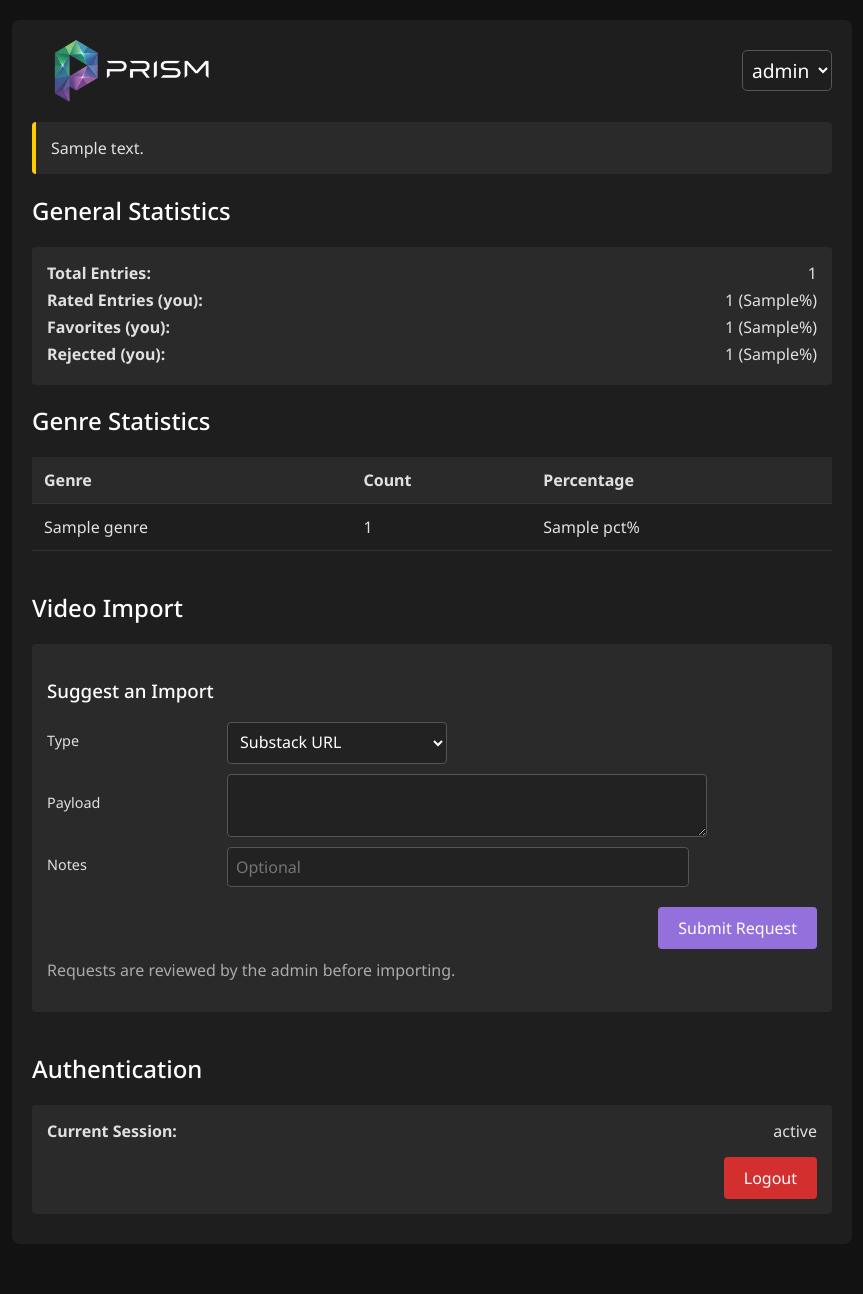
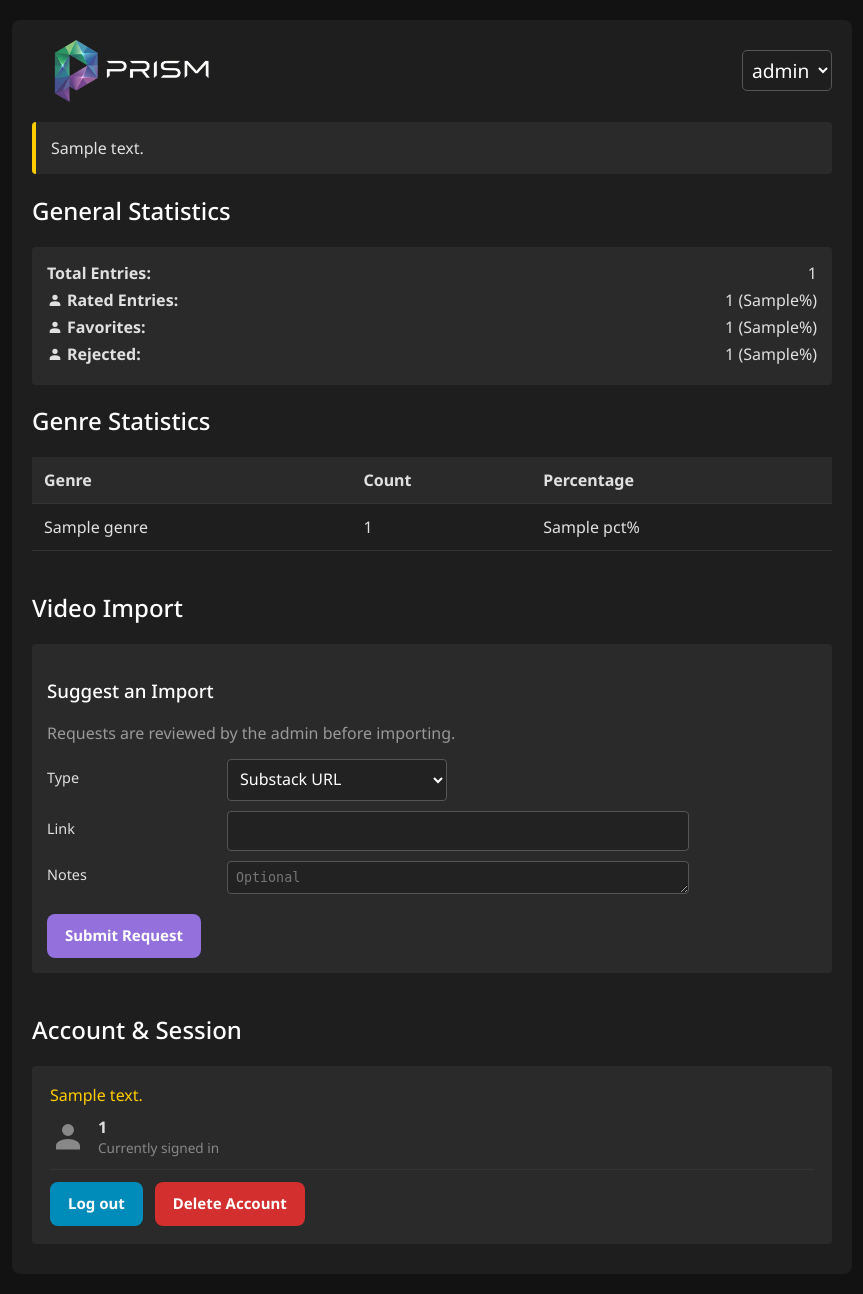
Before and after one commit to airflow2010/GOODMUSIC, a Flask app: template templates/admin.html in a window 1280 px wide. Shown: the whole page, without its empty margins (208-1071 px from the left). Before the commit the page ends 1214 px from the top, so only its background shows below. Run offline with Flask 3, Linux system fonts and the light colour scheme; the template is opened without the code that fills it: most values are stand-ins (such as "Sample title", 1, 10 or a date in 2020); parts of the project's set-up code (start-up, migrations or seed data) failed here and were passed over.

Commit message:
loads of style/UX tweaks

```diff
--- a/templates/admin.html
+++ b/templates/admin.html
@@ -12,6 +12,39 @@
         tr:hover { background-color: #2a2a2a; }
         .stat-card { background-color: #2a2a2a; padding: 15px; border-radius: 4px; margin-bottom: 10px; }
         .stat-row { display: flex; justify-content: space-between; margin-bottom: 5px; }
+        .admin-btn {
+            height: 44px;
+            min-height: 44px;
+            border-radius: 8px;
+            font-size: 15px;
+            font-weight: 600;
+            padding: 0 18px;
+            display: inline-flex;
+            align-items: center;
+            justify-content: center;
+            line-height: 1;
+            box-sizing: border-box;
+        }
+        .admin-btn-row {
+            display: flex;
+            align-items: center;
+            gap: 12px;
+        }
+        .admin-btn-row--end {
+            justify-content: flex-end;
+        }
+
+        .admin-btn-row--spaced {
+            margin-top: 10px;
+        }
+        .account-session-card { padding: 18px; }
+        .account-session-row { display: flex; align-items: center; gap: 12px; }
+        .account-session-icon { width: 36px; height: 36px; color: #888; flex: 0 0 auto; }
+        .account-session-details { display: flex; flex-direction: column; }
+        .account-session-identifier { font-weight: 600; }
+        .account-session-status { font-size: 0.85em; color: #888; }
+        .account-session-divider { height: 1px; background-color: #333; margin: 12px 0; }
+        .account-session-message { margin-bottom: 10px; color: #ffcc00; }
     </style>
 </head>
 <body>
@@ -46,15 +79,15 @@
             <span>{{ stats.total_entries }}</span>
         </div>
         <div class="stat-row">
-            <strong>Rated Entries (you):</strong>
+            <strong><svg viewBox="0 0 24 24" width="16" height="16" fill="currentColor" style="vertical-align: text-bottom; margin-right: 4px; position: relative; top: -3px;"><path d="M12 12a4 4 0 1 0-4-4 4 4 0 0 0 4 4zm0 2c-4.42 0-8 2-8 4.5V21h16v-2.5C20 16 16.42 14 12 14z"></path></svg>Rated Entries:</strong>
             <span>{{ stats.rated_count }} ({{ stats.rated_pct }}%)</span>
         </div>
         <div class="stat-row">
-            <strong>Favorites (you):</strong>
+            <strong><svg viewBox="0 0 24 24" width="16" height="16" fill="currentColor" style="vertical-align: text-bottom; margin-right: 4px; position: relative; top: -3px;"><path d="M12 12a4 4 0 1 0-4-4 4 4 0 0 0 4 4zm0 2c-4.42 0-8 2-8 4.5V21h16v-2.5C20 16 16.42 14 12 14z"></path></svg>Favorites:</strong>
             <span>{{ stats.favorite_count }} ({{ stats.favorite_pct }}%)</span>
         </div>
         <div class="stat-row">
-            <strong>Rejected (you):</strong>
+            <strong><svg viewBox="0 0 24 24" width="16" height="16" fill="currentColor" style="vertical-align: text-bottom; margin-right: 4px; position: relative; top: -3px;"><path d="M12 12a4 4 0 1 0-4-4 4 4 0 0 0 4 4zm0 2c-4.42 0-8 2-8 4.5V21h16v-2.5C20 16 16.42 14 12 14z"></path></svg>Rejected:</strong>
             <span>{{ stats.rejected_count }} ({{ stats.rejected_pct }}%)</span>
         </div>
     </div>
@@ -104,8 +137,8 @@
                         <td>
                             <form action="{{ url_for('update_import_request', request_id=req.id) }}" method="post" style="display: flex; gap: 6px;">
                                 <input type="hidden" name="csrf_token" value="{{ csrf_token }}">
-                                <button type="submit" name="status" value="imported" class="next-button" style="width: auto;">Mark Imported</button>
-                                <button type="submit" name="status" value="rejected" class="next-button" style="width: auto; background-color: #d32f2f;">Reject</button>
+                                <button type="submit" name="status" value="imported" class="next-button admin-btn" style="width: auto;">Mark Imported</button>
+                                <button type="submit" name="status" value="rejected" class="next-button admin-btn" style="width: auto; background-color: #d32f2f;">Reject</button>
                             </form>
                         </td>
                     </tr>
@@ -144,7 +177,9 @@
                      <label for="substack_url" style="width: 280px; font-size: 0.9em;">--substack</label>
                      <input type="text" id="substack_url" name="substack_url" value="https://goodmusic.substack.com/archive" style="padding: 8px; border-radius: 4px; border: 1px solid #555; background: #222; color: #fff; width: 50%;">
                 </div>
-                <button type="submit" class="next-button" style="width: auto; margin-top: 10px; align-self: flex-end; background-color: mediumpurple;">Import</button>
+                <div class="admin-btn-row admin-btn-row--spaced">
+                    <button type="submit" class="next-button admin-btn" style="background-color: mediumpurple;">Import</button>
+                </div>
             </form>
 
             <pre id="scraper-output" style="background-color: #111; color: #0f0; padding: 15px; border-radius: 4px; margin-top: 15px; height: 300px; overflow-y: auto; display: none; white-space: pre-wrap; font-family: monospace; font-size: 0.9em;"></pre>
@@ -160,7 +195,9 @@
                     <label for="playlist_limit" style="width: 280px; font-size: 0.9em;">Limit (0 for all)</label>
                     <input type="number" id="playlist_limit" name="playlist_limit" value="0" min="0" style="padding: 8px; border-radius: 4px; border: 1px solid #555; background: #222; color: #fff; width: 100px;">
                 </div>
-                <button type="submit" class="next-button" style="width: auto; margin-top: 10px; align-self: flex-end; background-color: mediumpurple;">Import</button>
+                <div class="admin-btn-row admin-btn-row--spaced">
+                    <button type="submit" class="next-button admin-btn" style="background-color: mediumpurple;">Import</button>
+                </div>
             </form>
             <pre id="playlist-output" style="background-color: #111; color: #0f0; padding: 15px; border-radius: 4px; margin-top: 15px; height: 220px; overflow-y: auto; display: none; white-space: pre-wrap; font-family: monospace; font-size: 0.9em;"></pre>
 
@@ -171,12 +208,15 @@
                     <label for="video_ids" style="width: 280px; font-size: 0.9em;">Video IDs (comma or newline separated)</label>
                     <input type="text" id="video_ids" name="video_ids" placeholder="abc123, def456" style="padding: 8px; border-radius: 4px; border: 1px solid #555; background: #222; color: #fff; width: 50%;">
                 </div>
-                <button type="submit" class="next-button" style="width: auto; margin-top: 10px; align-self: flex-end; background-color: mediumpurple;">Import</button>
+                <div class="admin-btn-row admin-btn-row--spaced">
+                    <button type="submit" class="next-button admin-btn" style="background-color: mediumpurple;">Import</button>
+                </div>
             </form>
             <pre id="single-video-output" style="background-color: #111; color: #0f0; padding: 15px; border-radius: 4px; margin-top: 15px; height: 180px; overflow-y: auto; display: none; white-space: pre-wrap; font-family: monospace; font-size: 0.9em;"></pre>
             {% endif %}
         {% else %}
             <h3>Suggest an Import</h3>
+            <p style="margin-bottom: 15px; color: #999;">Requests are reviewed by the admin before importing.</p>
             <form action="{{ url_for('request_import') }}" method="post" style="display: flex; flex-direction: column; gap: 10px;">
                 <input type="hidden" name="csrf_token" value="{{ csrf_token }}">
                 <div style="display: flex; align-items: center;">
@@ -188,27 +228,45 @@
                     </select>
                 </div>
                 <div style="display: flex; align-items: center;">
-                    <label for="payload" style="width: 180px; font-size: 0.9em;">Payload</label>
-                    <textarea id="payload" name="payload" required rows="3" style="padding: 8px; border-radius: 4px; border: 1px solid #555; background: #222; color: #fff; width: 60%;"></textarea>
+                    <label for="payload" style="width: 180px; font-size: 0.9em;">Link</label>
+                    <input type="text" id="payload" name="payload" required style="padding: 8px; border-radius: 4px; border: 1px solid #555; background: #222; color: #fff; width: 60%; flex: 0 0 60%; box-sizing: border-box;">
                 </div>
                 <div style="display: flex; align-items: center;">
                     <label for="notes" style="width: 180px; font-size: 0.9em;">Notes</label>
-                    <input type="text" id="notes" name="notes" placeholder="Optional" style="padding: 8px; border-radius: 4px; border: 1px solid #555; background: #222; color: #fff; width: 60%;">
+                    <textarea id="notes" name="notes" placeholder="Optional" rows="1" style="padding: 8px; border-radius: 4px; border: 1px solid #555; background: #222; color: #fff; width: 60%; flex: 0 0 60%; box-sizing: border-box; resize: vertical;"></textarea>
                 </div>
-                <button type="submit" class="next-button" style="width: auto; margin-top: 10px; align-self: flex-end; background-color: mediumpurple;">Submit Request</button>
+                <div class="admin-btn-row admin-btn-row--spaced">
+                    <button type="submit" class="next-button admin-btn" style="background-color: mediumpurple;">Submit Request</button>
+                </div>
             </form>
-            <p style="margin-top: 10px; color: #aaa;">Requests are reviewed by the admin before importing.</p>
         {% endif %}
     </div>
 
-    <h2 style="margin-top: 40px;">Authentication</h2>
-    <div class="stat-card">
-        <div class="stat-row">
-            <strong>Current Session:</strong>
-            <span>{{ auth_status }}</span>
+    <h2 style="margin-top: 40px;">Account &amp; Session</h2>
+    <div class="stat-card account-session-card">
+        {% if user_message and not is_admin %}
+        <div class="account-session-message">{{ user_message }}</div>
+        {% endif %}
+        <div class="account-session-row">
+            <div class="account-session-icon" aria-hidden="true">
+                <svg viewBox="0 0 24 24" width="36" height="36" fill="currentColor">
+                    <path d="M12 12a4 4 0 1 0-4-4 4 4 0 0 0 4 4zm0 2c-4.42 0-8 2-8 4.5V21h16v-2.5C20 16 16.42 14 12 14z"></path>
+                </svg>
+            </div>
+            <div class="account-session-details">
+                <div class="account-session-identifier">{{ user_id }}</div>
+                <div class="account-session-status">Currently signed in</div>
+            </div>
         </div>
-        <div style="margin-top: 15px; text-align: right;">
-            <a href="{{ url_for('logout') }}" class="button-link" style="background-color: #d32f2f; color: white;">Logout</a>
+        <div class="account-session-divider"></div>
+        <div class="admin-btn-row">
+            <a href="{{ url_for('logout') }}" class="button-link next-button admin-btn">Log out</a>
+            {% if not is_admin %}
+            <form action="{{ url_for('delete_own_account') }}" method="post" style="margin: 0;">
+                <input type="hidden" name="csrf_token" value="{{ csrf_token }}">
+                <button type="submit" class="next-button admin-btn" style="background-color: #d32f2f;" onclick="return confirm('Delete your account and all ratings?');">Delete Account</button>
+            </form>
+            {% endif %}
         </div>
     </div>
 
@@ -218,11 +276,11 @@
         {% if user_message %}
         <div style="margin-bottom: 10px; color: #ffcc00;">{{ user_message }}</div>
         {% endif %}
-        <form action="{{ url_for('purge_inactive_users') }}" method="post" style="display: flex; align-items: center; gap: 10px; margin-bottom: 15px;">
+        <form action="{{ url_for('purge_inactive_users') }}" method="post" style="display: none; align-items: center; gap: 10px; margin-bottom: 15px;">
             <input type="hidden" name="csrf_token" value="{{ csrf_token }}">
             <label for="inactive_days" style="min-width: 220px;">Delete users inactive for (days):</label>
             <input type="number" id="inactive_days" name="inactive_days" min="1" value="{{ inactive_days or 30 }}" style="padding: 8px; border-radius: 4px; border: 1px solid #555; background: #222; color: #fff; width: 120px;">
-            <button type="submit" class="next-button" style="width: auto; background-color: #d32f2f;" onclick="return confirm('Delete inactive users and their ratings?');">Delete Inactive</button>
+            <button type="submit" class="next-button admin-btn" style="width: auto; background-color: #d32f2f;" onclick="return confirm('Delete inactive users and their ratings?');">Delete Inactive</button>
         </form>
         {% if users %}
         <table>
@@ -251,7 +309,7 @@
                         <form action="{{ url_for('delete_user') }}" method="post" style="display: inline;">
                             <input type="hidden" name="csrf_token" value="{{ csrf_token }}">
                             <input type="hidden" name="user_id" value="{{ u.id }}">
-                            <button type="submit" class="next-button" style="width: auto; background-color: #d32f2f;" onclick="return confirm('Delete user {{ u.id }} and all ratings?');">Delete</button>
+                            <button type="submit" class="next-button admin-btn" style="width: auto; background-color: #d32f2f;" onclick="return confirm('Delete user {{ u.id }} and all ratings?');">Delete</button>
                         </form>
                         {% endif %}
                     </td>
--- a/templates/privacy.html
+++ b/templates/privacy.html
@@ -59,7 +59,7 @@
         <p>This app uses YouTube API Services. By using this app, you also agree to be bound by the <a href="https://www.youtube.com/t/terms" target="_blank">YouTube Terms of Service</a> and acknowledge the <a href="https://policies.google.com/privacy" target="_blank">Google Privacy Policy</a>.</p>
 
         <h3>6. User Data Deletion</h3>
-        <p>You may revoke the App's access to your data at any time via the <a href="https://myaccount.google.com/permissions" target="_blank">Google Security Settings</a> page. To request deletion of your data stored within PRISM, please contact the repository maintainer.</p>
+        <p>You can delete your account at any time in the admin section. This action is irreversible and will permanently delete all of your data from our database, including your user information and rating history. You may also revoke the App's access to your data at any time via the <a href="https://myaccount.google.com/permissions" target="_blank">Google Security Settings</a> page.</p>
 
         <h3>7. Contact</h3>
         <p>If you have questions about this Privacy Policy, please contact the repository maintainer via <a href="https://github.com/airflow2010/GOODMUSIC" target="_blank">GitHub</a>.</p>
--- a/templates/tos.html
+++ b/templates/tos.html
@@ -62,7 +62,7 @@
         <p>To the maximum extent permitted by law, we disclaim all warranties and will not be liable for any indirect, incidental, or consequential damages arising from your use of the App.</p>
 
         <h3>8. Termination</h3>
-        <p>We may revoke access to the App at any time. You may stop using the App and revoke Google access in your <a href="https://myaccount.google.com/permissions" target="_blank">Google Security Settings</a>.</p>
+        <p>We may revoke access to the App at any time. You may stop using the App and revoke Google access in your <a href="https://myaccount.google.com/permissions" target="_blank">Google Security Settings</a>. You can deleteyour account at any time in the admin section, which will remove your associated data from our systems.</p>
 
         <h3>9. Changes to These Terms</h3>
         <p>We may update these Terms from time to time. Your continued use of the App after changes become effective constitutes acceptance of the updated Terms.</p>
```
Also changed, not shown: prism-gui.py (+24 -0 lines).
